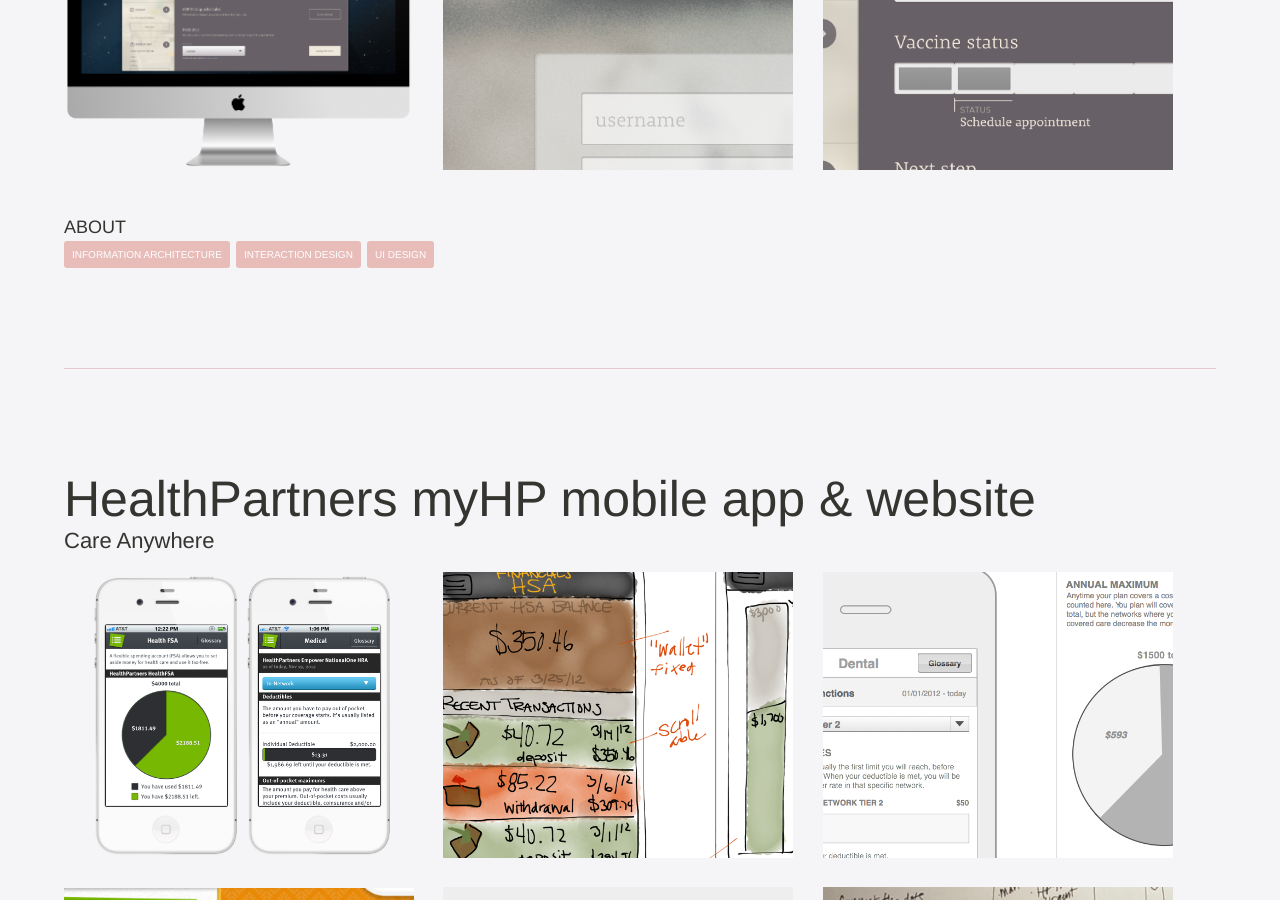
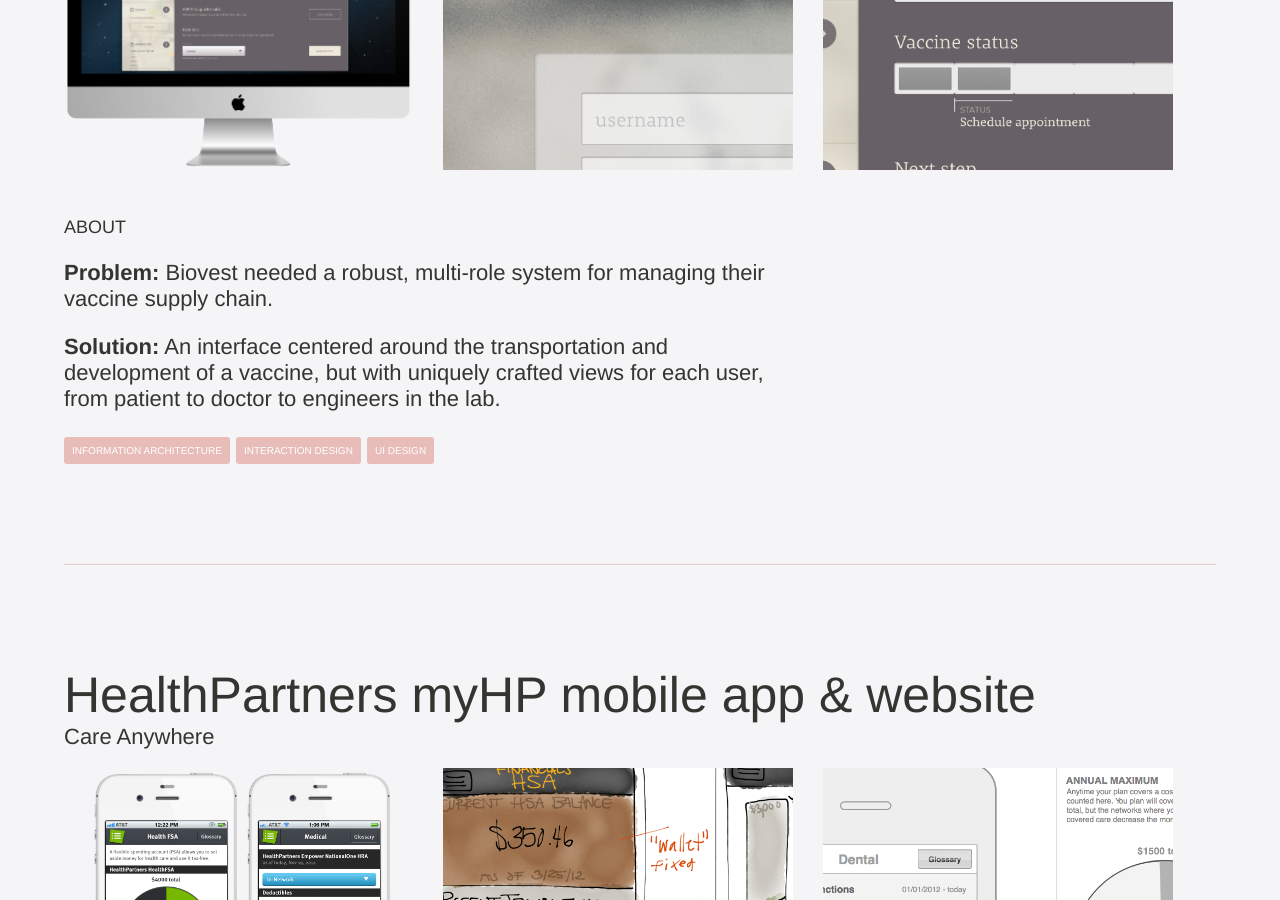
Before and after one commit to linoleumtile/linoleumtile.github.io, a Jekyll site: the page built from portfolio.html, in a window 1280 px wide and 900 px high, scrolled down 328 px. Built offline with Jekyll 4.4.1, drawn with Linux system fonts in a browser that asks for light colours; nearby versions of some CDN libraries; some web fonts are replaced; Markdown is read by kramdown in place of the engine named in the settings; comment, search, counter and statistics services are not loaded.

Commit message:
text about biovest

```diff
--- a/_includes/portfolio/biovest.html
+++ b/_includes/portfolio/biovest.html
@@ -37,6 +37,8 @@
 	<br />
 	<div class="project-info">
 		<h3 class="sub-small">ABOUT</h3>
+		<p><strong>Problem:</strong> Biovest needed a robust, multi-role system for managing their vaccine supply chain.</p>
+		<p><strong>Solution:</strong> An interface centered around the transportation and development of a vaccine, but with uniquely crafted views for each user, from patient to doctor to engineers in the lab.</p>
 		<ul class="tags">
 			<li>Information Architecture</li>
 			<li>Interaction Design</li>
```
